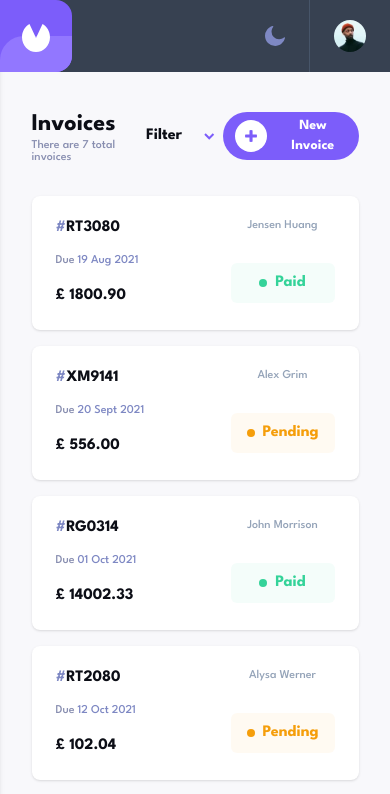
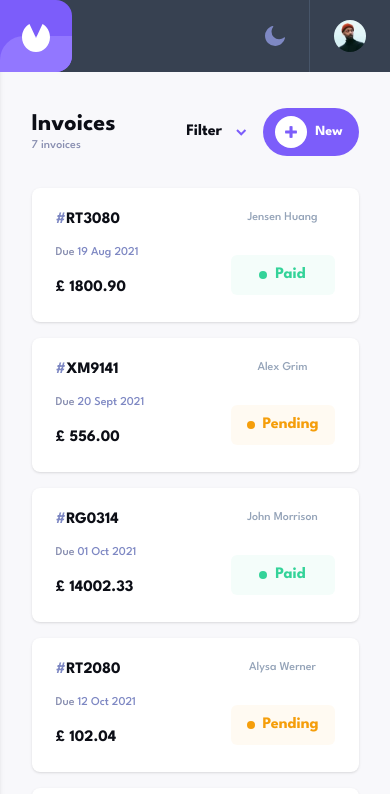
Before and after one commit to ltk55/invoice-app, a Next.js app: page / in a window 390 px wide. Shown: the top 794 px of the page. Built offline with nearby package versions, Linux system fonts and the light colour scheme.

Commit message:
feat: adjust text display for different screen sizes

```diff
--- a/components/shared/ActionBar/ActionBar.tsx
+++ b/components/shared/ActionBar/ActionBar.tsx
@@ -33,7 +33,12 @@ export default function ActionBar(): React.JSX.Element {
           Invoices
         </h1>
         <div className="text-xs font-medium leading-none text-colour-600 dark:text-colour-500">
-          {invoiceCountMessage}
+          <span className="block md:hidden">
+            {filteredInvoices.length === 0
+              ? "No invoices"
+              : `${invoices.length} invoices`}
+          </span>
+          <span className="hidden md:block">{invoiceCountMessage}</span>
         </div>
       </section>
 
@@ -47,7 +52,8 @@ export default function ActionBar(): React.JSX.Element {
             setDrawerOpen(true);
           }}
         >
-          New Invoice
+          <span className="block md:hidden">New</span>
+          <span className="hidden md:block">New Invoice</span>
         </Button>
       </div>
 
--- a/components/shared/ActionBar/StatusFilterMenu.tsx
+++ b/components/shared/ActionBar/StatusFilterMenu.tsx
@@ -60,7 +60,7 @@ export default function StatusFilterMenu(): React.JSX.Element {
         <Image
           src={iconArrowDown}
           alt="Toggle dropdown"
-          className={`ml-2 ${
+          className={`${
             isDropdownVisible ? "rotate-180" : "rotate-0"
           } transition-transform duration-300 ease-in-out`}
         />
--- a/components/shared/Button.tsx
+++ b/components/shared/Button.tsx
@@ -36,7 +36,7 @@ export default function Button({
         <Image
           src={iconPlus}
           alt="add"
-          className="ml-2 mr-4 size-8 rounded-full bg-white p-2.5"
+          className="mx-2 size-8 rounded-full bg-white p-2.5 md:mr-4"
           width={10}
           height={10}
         />
```
